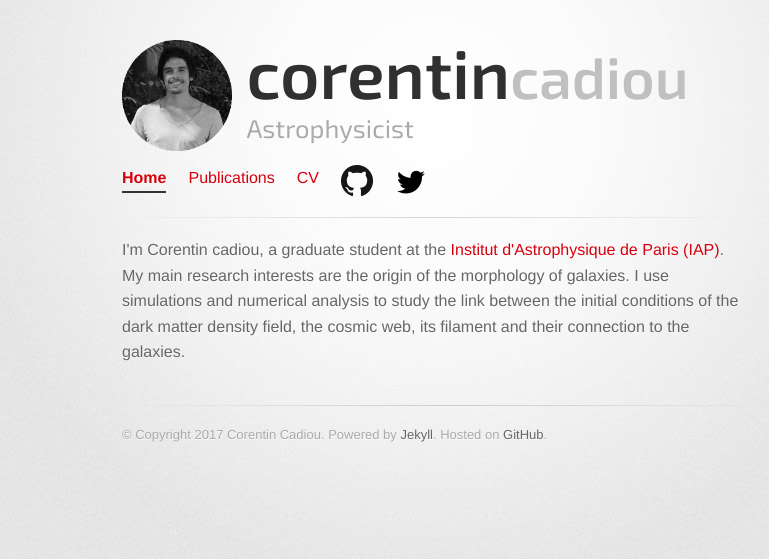
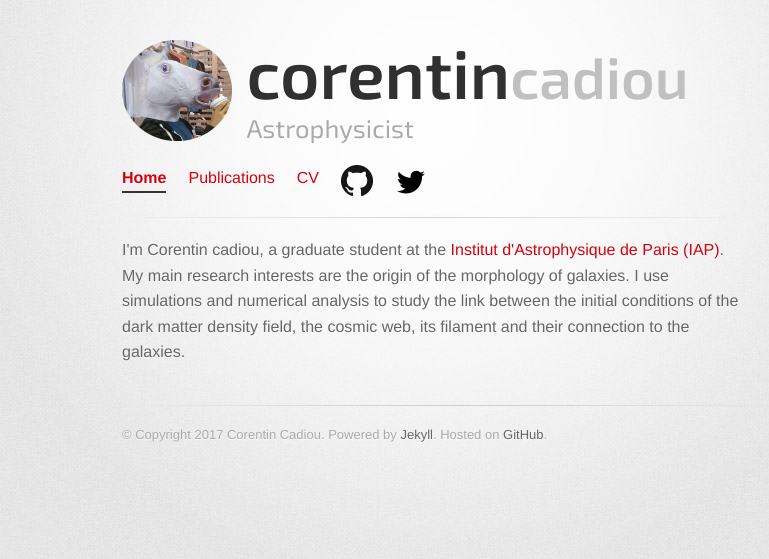
Before and after one commit to cphyc/cphyc.github.io, a Jekyll site: the page built from index.html, in a window 1280 px wide. Shown: the top 559 px of the page, without its empty margins (208-977 px from the left). Built offline with Jekyll 4.4.1, drawn with Linux system fonts in a browser that asks for light colours.

Commit message:
update image

```diff
--- a/_includes/header.html
+++ b/_includes/header.html
@@ -31,7 +31,7 @@
       <header>
           <div id="headerhead">
              <div id = "headerimg">
-                 <img src="/images/headerim.gif" width="110" height="110">
+                 <img src="/images/inset.gif" width="110" height="110">
              </div>
              <div id = "headercont">
                  <h1><a href="/"><em>corentin</em>cadiou</a></h1>
```
Also changed, not shown: images/headerim.gif (deleted), images/headerim.jpeg (deleted), images/inset.gif (added), images/inset.jpg (added).
